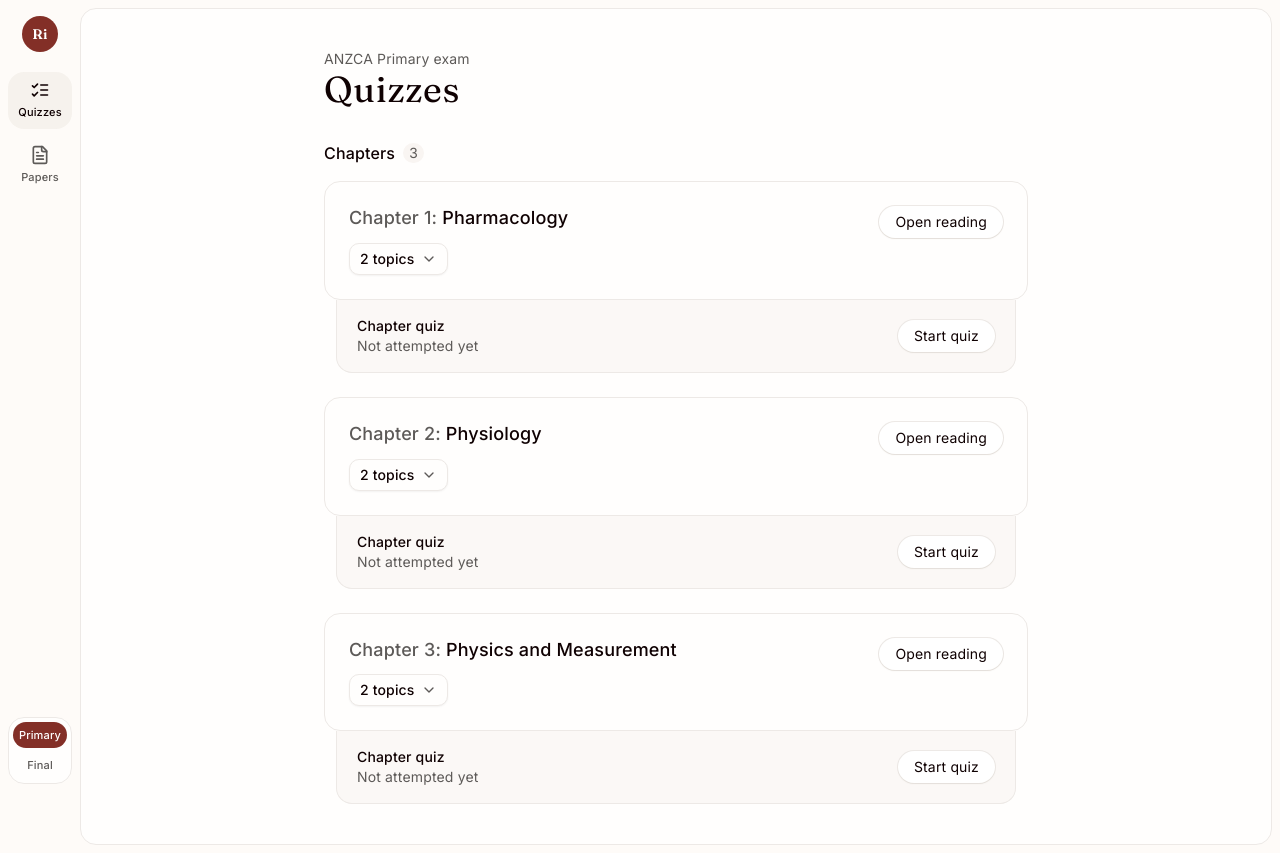
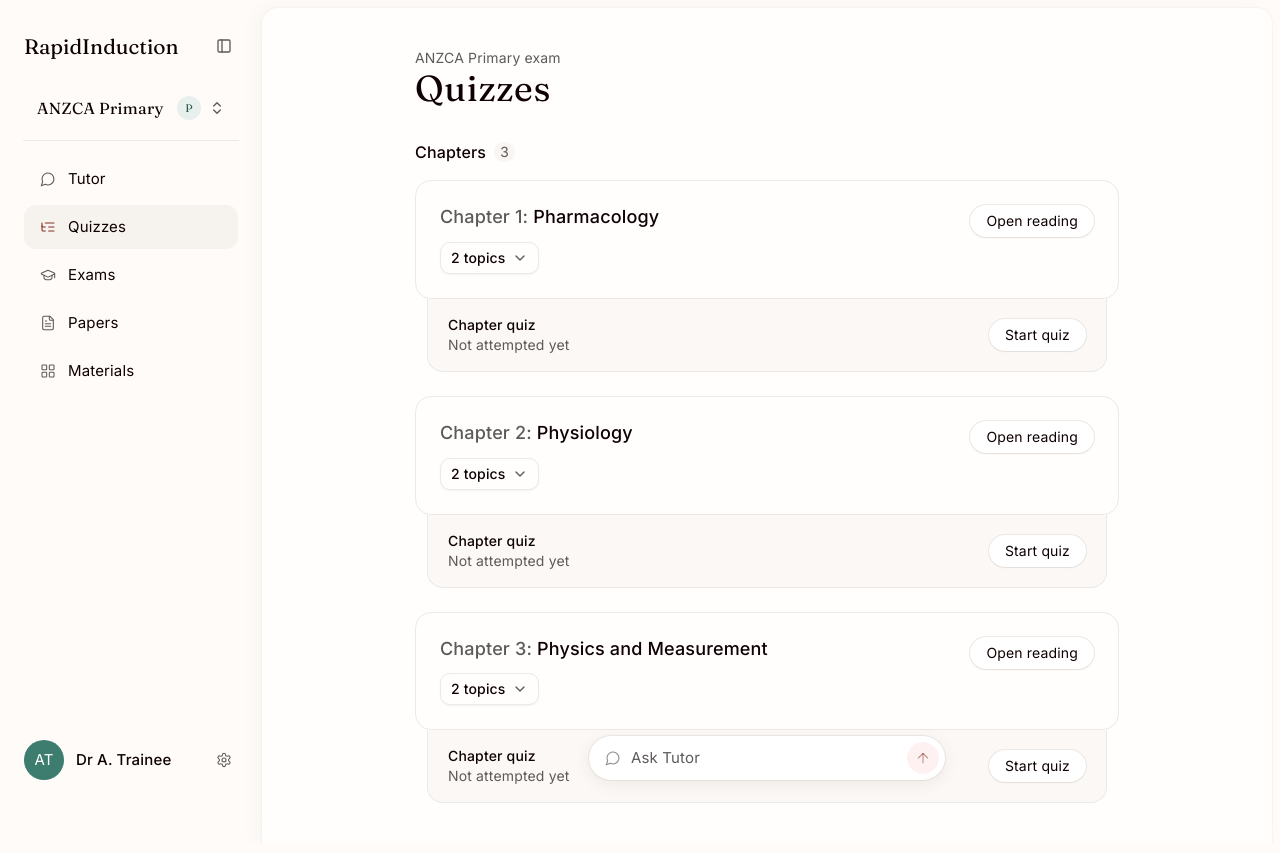
Before and after one commit to Jayce-m/RapidInduction, a React (Vite) app in the folder frontend/: page /quizzes in a window 1280 px wide. Built offline with nearby package versions, Linux system fonts and the light colour scheme; a web font is replaced by a local one.

Commit message:
Add expanded sidebar shell with course switcher and Ask Tutor pill
Tutor and Materials get placeholder pages so every nav item resolves.

```diff
--- a/frontend/src/App.tsx
+++ b/frontend/src/App.tsx
@@ -2,9 +2,11 @@ import { AppShell } from '@/app/AppShell';
 import { PageContainer } from '@/components/PageContainer';
 import { OutlinePage } from '@/pages/OutlinePage';
 import { PapersPage } from '@/pages/PapersPage';
+import { PlaceholderPage } from '@/pages/PlaceholderPage';
 import { QuizPage } from '@/pages/QuizPage';
 import { ReadingPage } from '@/pages/ReadingPage';
 import { ResultsPage } from '@/pages/ResultsPage';
+import { LayoutGrid, MessageCircle } from 'lucide-react';
 import {
 	Link,
 	Navigate,
@@ -34,6 +36,28 @@ const router = createBrowserRouter([
 			{ path: 'quiz/attempt/:attemptId', element: <ResultsPage /> },
 			{ path: 'quiz/:scope/:id', element: <QuizPage /> },
 			{ path: 'papers', element: <PapersPage /> },
+			{
+				path: 'tutor',
+				element: (
+					<PlaceholderPage
+						title="Tutor"
+						icon={MessageCircle}
+						heading="Your tutor is on the way"
+						body="Ask questions about any topic in the ANZCA curriculum and get answers grounded in your readings."
+					/>
+				),
+			},
+			{
+				path: 'materials',
+				element: (
+					<PlaceholderPage
+						title="Materials"
+						icon={LayoutGrid}
+						heading="No materials yet"
+						body="Upload lecture notes, guidelines and past papers to shape your outline, quizzes and exams."
+					/>
+				),
+			},
 			{ path: '*', element: <NotFoundPage /> },
 		],
 	},
--- a/frontend/src/app/AppShell.tsx
+++ b/frontend/src/app/AppShell.tsx
@@ -1,3 +1,9 @@
+import { AskTutorPill } from '@/components/AskTutorPill';
+import {
+	Popover,
+	PopoverContent,
+	PopoverTrigger,
+} from '@/components/ui/popover';
 import { cn } from '@/lib/utils';
 import { useAttempts } from '@/study/attempts';
 import {
@@ -7,8 +13,19 @@ import {
 	parseScope,
 } from '@/study/content';
 import type { ExamTrack } from '@/study/types';
-import { FileText, ListChecks } from 'lucide-react';
-import type { ReactNode } from 'react';
+import {
+	Check,
+	ChevronsUpDown,
+	FileText,
+	GraduationCap,
+	LayoutGrid,
+	ListTree,
+	type LucideIcon,
+	MessageCircle,
+	PanelLeft,
+	Settings,
+} from 'lucide-react';
+import { useEffect, useState } from 'react';
 import {
 	Link,
 	Outlet,
@@ -19,10 +36,11 @@ import {
 } from 'react-router-dom';
 
 const TRACKS: ExamTrack[] = ['primary', 'final'];
+const COLLAPSED_KEY = 'ri.sidebar.collapsed';
 
 // The track is derived from whatever the current route shows, so deep links and
 // the back button never disagree with the switcher.
-function useActiveTrack(): ExamTrack | null {
+function useRouteTrack(): ExamTrack | null {
 	const { pathname } = useLocation();
 	const [search] = useSearchParams();
 	const matches = useMatches();
@@ -40,89 +58,277 @@ function useActiveTrack(): ExamTrack | null {
 	return search.get('track') === 'final' ? 'final' : 'primary';
 }
 
-function RailLink({
-	to,
-	active,
-	icon,
-	label,
-}: { to: string; active: boolean; icon: ReactNode; label: string }) {
+// Off the quiz routes there is no track in the URL, so the switcher keeps
+// showing the last course the user was looking at.
+function useActiveTrack(): ExamTrack {
+	const routeTrack = useRouteTrack();
+	const [lastTrack, setLastTrack] = useState<ExamTrack>('primary');
+	useEffect(() => {
+		if (routeTrack) setLastTrack(routeTrack);
+	}, [routeTrack]);
+	return routeTrack ?? lastTrack;
+}
+
+function useCollapsed(): [boolean, () => void] {
+	const [collapsed, setCollapsed] = useState(() => {
+		try {
+			return localStorage.getItem(COLLAPSED_KEY) === '1';
+		} catch {
+			return false;
+		}
+	});
+	const toggle = () => {
+		setCollapsed((value) => {
+			try {
+				localStorage.setItem(COLLAPSED_KEY, value ? '0' : '1');
+			} catch {}
+			return !value;
+		});
+	};
+	return [collapsed, toggle];
+}
+
+interface NavItem {
+	label: string;
+	to: (track: ExamTrack) => string;
+	match: (pathname: string) => boolean;
+	icon: LucideIcon;
+}
+
+const NAV: NavItem[] = [
+	{
+		label: 'Tutor',
+		to: () => '/tutor',
+		match: (p) => p.startsWith('/tutor'),
+		icon: MessageCircle,
+	},
+	{
+		label: 'Quizzes',
+		to: (track) => `/quizzes?track=${track}`,
+		match: (p) => p.startsWith('/quiz'),
+		icon: ListTree,
+	},
+	{
+		label: 'Exams',
+		to: () => '/exams',
+		match: (p) => p.startsWith('/exams'),
+		icon: GraduationCap,
+	},
+	{
+		label: 'Papers',
+		to: () => '/papers',
+		match: (p) => p.startsWith('/papers'),
+		icon: FileText,
+	},
+	{
+		label: 'Materials',
+		to: () => '/materials',
+		match: (p) => p.startsWith('/materials'),
+		icon: LayoutGrid,
+	},
+];
+
+function CourseSwitcher({
+	track,
+	compact,
+}: { track: ExamTrack; compact: boolean }) {
+	const [open, setOpen] = useState(false);
 	return (
-		<Link
-			to={to}
-			aria-current={active ? 'page' : undefined}
-			className={cn(
-				'flex flex-col items-center gap-1 rounded-xl px-2 py-2 text-[11px] font-medium text-muted-foreground transition-colors hover:bg-sidebar-accent hover:text-foreground md:w-16',
-				active && 'bg-sidebar-accent text-foreground',
-			)}
-		>
-			{icon}
-			<span className="hidden md:block">{label}</span>
-			<span className="sr-only md:hidden">{label}</span>
-		</Link>
+		<Popover open={open} onOpenChange={setOpen}>
+			<PopoverTrigger
+				aria-label={`Course: ANZCA ${TRACK_LABEL[track]}`}
+				className={cn(
+					'flex items-center gap-2 rounded-lg text-left transition-colors hover:bg-sidebar-accent',
+					compact ? 'size-10 justify-center' : 'w-full px-3.5 py-2',
+				)}
+			>
+				{!compact && (
+					<span className="min-w-0 flex-1 truncate font-display text-base">
+						ANZCA {TRACK_LABEL[track]}
+					</span>
+				)}
+				<span className="flex size-6 shrink-0 items-center justify-center rounded-full bg-[#e7f0ec] font-display text-[11px] text-[#2f5e51]">
+					{track === 'primary' ? 'P' : 'F'}
+				</span>
+				{!compact && (
+					<ChevronsUpDown className="size-4 shrink-0 text-muted-foreground" />
+				)}
+			</PopoverTrigger>
+			<PopoverContent align="start" className="w-56 p-1">
+				<p className="px-3 pt-2 pb-1 text-xs text-muted-foreground">Course</p>
+				{TRACKS.map((option) => (
+					<Link
+						key={option}
+						to={`/quizzes?track=${option}`}
+						onClick={() => setOpen(false)}
+						aria-current={option === track ? 'true' : undefined}
+						className="flex items-center justify-between rounded-md px-3 py-2 text-sm hover:bg-muted"
+					>
+						ANZCA {TRACK_LABEL[option]}
+						{option === track && <Check className="size-4 text-primary" />}
+					</Link>
+				))}
+			</PopoverContent>
+		</Popover>
 	);
 }
 
-function TrackSwitcher({ active }: { active: ExamTrack | null }) {
+function Sidebar({
+	track,
+	collapsed,
+	onToggle,
+}: { track: ExamTrack; collapsed: boolean; onToggle: () => void }) {
+	const { pathname } = useLocation();
 	return (
-		<fieldset
-			aria-label="Exam"
-			className="flex gap-1 rounded-full border bg-card p-1 md:flex-col md:rounded-2xl"
+		<nav
+			aria-label="Main"
+			className={cn(
+				'sticky top-0 hidden h-dvh shrink-0 flex-col pt-8 pb-5 transition-[width] duration-200 md:flex',
+				collapsed ? 'w-[72px] items-center px-3' : 'w-[262px] px-6',
+			)}
 		>
-			{TRACKS.map((track) => (
+			<div
+				className={cn(
+					'flex items-center',
+					collapsed ? 'flex-col gap-4' : 'justify-between',
+				)}
+			>
 				<Link
-					key={track}
-					to={`/quizzes?track=${track}`}
-					aria-pressed={active === track}
-					className={cn(
-						'rounded-full px-3 py-1 text-xs font-medium text-muted-foreground transition-colors hover:text-foreground md:rounded-xl md:px-1.5 md:py-1.5 md:text-center md:text-[11px]',
-						active === track &&
-							'bg-primary text-primary-foreground hover:text-primary-foreground',
+					to="/quizzes"
+					aria-label="RapidInduction home"
+					className="font-display text-[21px] leading-none tracking-normal"
+				>
+					{collapsed ? (
+						<span className="flex size-9 items-center justify-center rounded-full bg-primary text-sm text-primary-foreground">
+							Ri
+						</span>
+					) : (
+						'RapidInduction'
 					)}
+				</Link>
+				<button
+					type="button"
+					onClick={onToggle}
+					aria-label={collapsed ? 'Expand sidebar' : 'Collapse sidebar'}
+					aria-expanded={!collapsed}
+					className="rounded-md p-1.5 text-muted-foreground transition-colors hover:bg-sidebar-accent hover:text-foreground"
 				>
-					{TRACK_LABEL[track]}
-				</Link>
-			))}
-		</fieldset>
+					<PanelLeft className="size-4" />
+				</button>
+			</div>
+
+			<div
+				className={cn('mt-7 border-b pb-3', collapsed ? 'w-full' : '-mx-px')}
+			>
+				<CourseSwitcher track={track} compact={collapsed} />
+			</div>
+
+			<ul className={cn('mt-4 space-y-1', collapsed && 'w-full')}>
+				{NAV.map(({ label, to, match, icon: Icon }) => {
+					const active = match(pathname);
+					return (
+						<li key={label}>
+							<Link
+								to={to(track)}
+								aria-current={active ? 'page' : undefined}
+								title={collapsed ? label : undefined}
+								className={cn(
+									'flex h-11 items-center gap-3 rounded-lg text-[15px] transition-colors hover:bg-sidebar-accent',
+									collapsed ? 'justify-center' : 'px-4',
+									active && 'bg-sidebar-accent',
+								)}
+							>
+								<Icon
+									className={cn(
+										'size-4 shrink-0 text-muted-foreground',
+										active && 'text-primary',
+									)}
+									strokeWidth={1.6}
+								/>
+								<span className={cn(collapsed && 'sr-only')}>{label}</span>
+							</Link>
+						</li>
+					);
+				})}
+			</ul>
+
+			<div
+				className={cn(
+					'mt-auto flex items-center gap-3',
+					collapsed && 'flex-col',
+				)}
+			>
+				<span className="flex size-10 shrink-0 items-center justify-center rounded-full bg-[#3c7d6f] text-[15px] text-white">
+					AT
+				</span>
+				{!collapsed && (
+					<span className="min-w-0 flex-1 truncate text-[15px] font-medium">
+						Dr A. Trainee
+					</span>
+				)}
+				<button
+					type="button"
+					aria-label="Settings"
+					className="rounded-md p-1.5 text-muted-foreground hover:bg-sidebar-accent"
+				>
+					<Settings className="size-4" strokeWidth={1.6} />
+				</button>
+			</div>
+		</nav>
+	);
+}
+
+function TopBar({ track }: { track: ExamTrack }) {
+	const { pathname } = useLocation();
+	return (
+		<nav
+			aria-label="Main"
+			className="sticky top-0 z-40 flex h-14 items-center gap-0.5 border-b bg-sidebar/95 px-2 backdrop-blur md:hidden"
+		>
+			<Link
+				to="/quizzes"
+				aria-label="RapidInduction home"
+				className="mr-1 flex size-9 shrink-0 items-center justify-center rounded-full bg-primary font-display text-sm text-primary-foreground"
+			>
+				Ri
+			</Link>
+			{NAV.map(({ label, to, match, icon: Icon }) => {
+				const active = match(pathname);
+				return (
+					<Link
+						key={label}
+						to={to(track)}
+						aria-current={active ? 'page' : undefined}
+						className={cn(
+							'flex size-10 items-center justify-center rounded-lg text-muted-foreground',
+							active && 'bg-sidebar-accent text-primary',
+						)}
+					>
+						<Icon className="size-[18px]" strokeWidth={1.6} />
+						<span className="sr-only">{label}</span>
+					</Link>
+				);
+			})}
+			<div className="ml-auto">
+				<CourseSwitcher track={track} compact />
+			</div>
+		</nav>
 	);
 }
 
 export function AppShell() {
-	const { pathname } = useLocation();
 	const track = useActiveTrack();
+	const [collapsed, toggleCollapsed] = useCollapsed();
 
 	return (
-		<div className="min-h-dvh md:flex">
-			<nav
-				aria-label="Main"
-				className="sticky top-0 z-40 flex h-14 items-center gap-1 border-b bg-sidebar/95 px-3 backdrop-blur md:h-dvh md:w-20 md:flex-col md:gap-2 md:border-b-0 md:px-0 md:py-4"
-			>
-				<Link
-					to="/quizzes"
-					aria-label="RapidInduction home"
-					className="mr-2 flex size-9 shrink-0 items-center justify-center rounded-full bg-primary font-display text-sm font-semibold text-primary-foreground md:mr-0 md:mb-3"
-				>
-					Ri
-				</Link>
-				<RailLink
-					to={track ? `/quizzes?track=${track}` : '/quizzes'}
-					active={pathname.startsWith('/quiz')}
-					icon={<ListChecks className="size-5" />}
-					label="Quizzes"
-				/>
-				<RailLink
-					to="/papers"
-					active={pathname.startsWith('/papers')}
-					icon={<FileText className="size-5" />}
-					label="Papers"
-				/>
-				<div className="ml-auto md:mt-auto md:ml-0">
-					<TrackSwitcher active={track} />
-				</div>
-			</nav>
-			<main className="min-w-0 flex-1 md:py-2 md:pr-2">
-				<div className="min-h-[calc(100dvh-3.5rem)] bg-card md:min-h-[calc(100dvh-1rem)] md:rounded-2xl md:border">
+		<div className="min-h-dvh bg-background md:flex">
+			<Sidebar track={track} collapsed={collapsed} onToggle={toggleCollapsed} />
+			<TopBar track={track} />
+			<main className="relative min-w-0 flex-1 md:mt-2 md:mr-2">
+				<div className="min-h-[calc(100dvh-3.5rem)] bg-card md:min-h-[calc(100dvh-0.5rem)] md:rounded-t-xl md:shadow-panel">
 					<Outlet />
 				</div>
+				<AskTutorPill />
 			</main>
 			<ScrollRestoration />
 		</div>
--- /dev/null
+++ b/frontend/src/components/AskTutorPill.tsx
@@ -0,0 +1,37 @@
+import { cn } from '@/lib/utils';
+import { ArrowUp, MessageCircle } from 'lucide-react';
+
+// Placeholder until the tutor is wired up: the field accepts text but nothing sends.
+export function AskTutorPill({ className }: { className?: string }) {
+	return (
+		<div
+			className={cn(
+				'pointer-events-none sticky bottom-5 z-30 -mt-16 flex h-16 items-end justify-center px-4',
+				className,
+			)}
+		>
+			<form
+				onSubmit={(event) => event.preventDefault()}
+				className="pointer-events-auto flex h-11 w-full max-w-[356px] items-center gap-2.5 rounded-full bg-white pr-1.5 pl-4 shadow-[0_4px_16px_rgba(83,63,13,0.08),0_0_0_1px_rgba(237,233,230,1)]"
+			>
+				<MessageCircle
+					className="size-4 shrink-0 text-muted-foreground/70"
+					strokeWidth={1.6}
+				/>
+				<input
+					aria-label="Ask Tutor"
+					placeholder="Ask Tutor"
+					className="min-w-0 flex-1 bg-transparent text-[15px] outline-none placeholder:text-muted-foreground"
+				/>
+				<button
+					type="submit"
+					disabled
+					aria-label="Send"
+					className="flex size-8 items-center justify-center rounded-full bg-chip text-primary/50 disabled:cursor-not-allowed"
+				>
+					<ArrowUp className="size-4" strokeWidth={1.6} />
+				</button>
+			</form>
+		</div>
+	);
+}
--- /dev/null
+++ b/frontend/src/components/PageHeader.tsx
@@ -0,0 +1,17 @@
+import type { ReactNode } from 'react';
+
+export function PageHeader({
+	title,
+	children,
+}: { title: ReactNode; children?: ReactNode }) {
+	return (
+		<div className="flex min-h-9 flex-wrap items-center justify-between gap-x-4 gap-y-3">
+			<h1 className="font-display text-[20px] leading-7">{title}</h1>
+			{children && (
+				<div className="ml-auto flex shrink-0 items-center gap-2">
+					{children}
+				</div>
+			)}
+		</div>
+	);
+}
--- /dev/null
+++ b/frontend/src/pages/PlaceholderPage.tsx
@@ -0,0 +1,27 @@
+import { PageHeader } from '@/components/PageHeader';
+import type { LucideIcon } from 'lucide-react';
+
+export function PlaceholderPage({
+	title,
+	icon: Icon,
+	heading,
+	body,
+}: { title: string; icon: LucideIcon; heading: string; body: string }) {
+	return (
+		<div className="mx-auto w-full max-w-7xl px-4 pt-6 pb-32 sm:px-7 sm:pt-7">
+			<PageHeader title={title} />
+			<div className="mt-6 flex min-h-[360px] flex-col items-center justify-center rounded-xl border bg-[radial-gradient(120%_140%_at_100%_0%,#fdf1e6_0%,var(--card)_40%)] px-6 py-16 text-center">
+				<span className="flex size-14 items-center justify-center rounded-full bg-white shadow-pill">
+					<Icon className="size-6 text-primary" strokeWidth={1.4} />
+				</span>
+				<h2 className="mt-5 font-display text-[20px] leading-7">{heading}</h2>
+				<p className="mt-1.5 max-w-sm text-balance text-sm text-muted-foreground">
+					{body}
+				</p>
+				<span className="mt-5 rounded-full bg-chip px-2.5 py-0.5 text-[11px] font-medium text-chip-foreground">
+					Coming soon
+				</span>
+			</div>
+		</div>
+	);
+}
```
